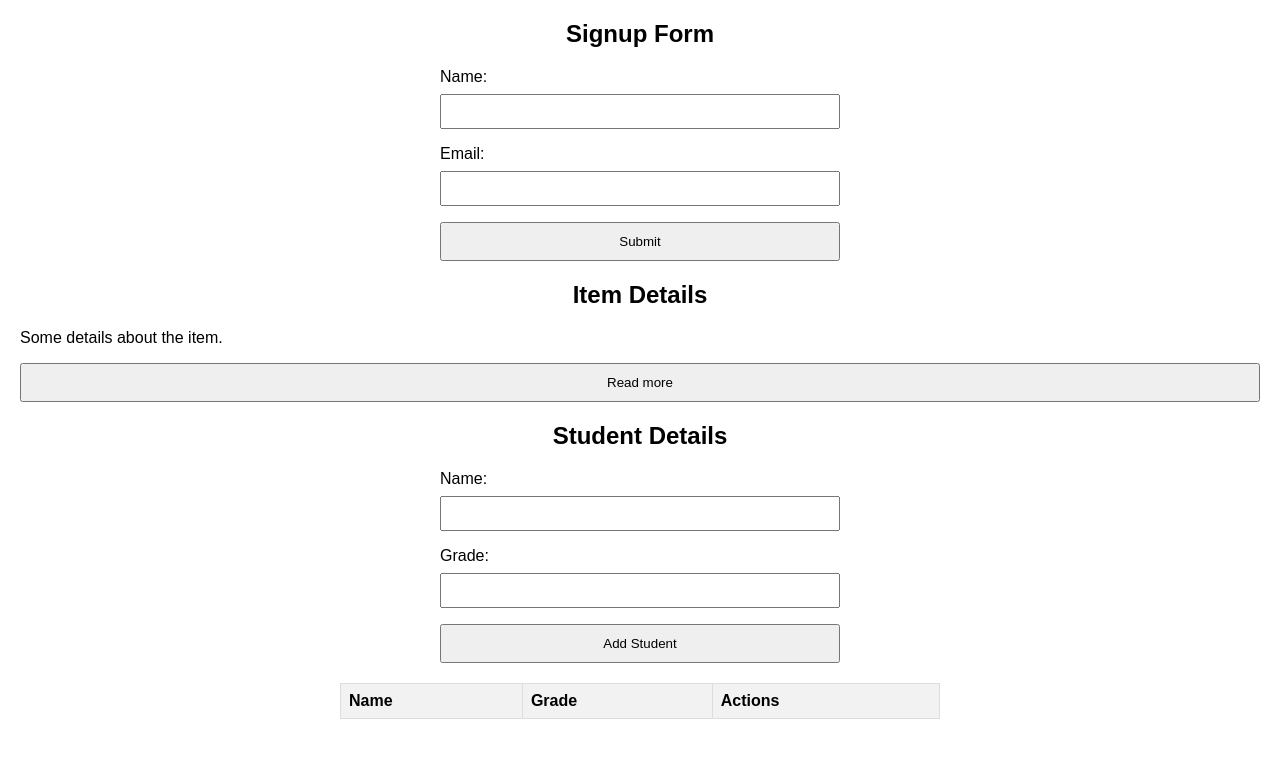
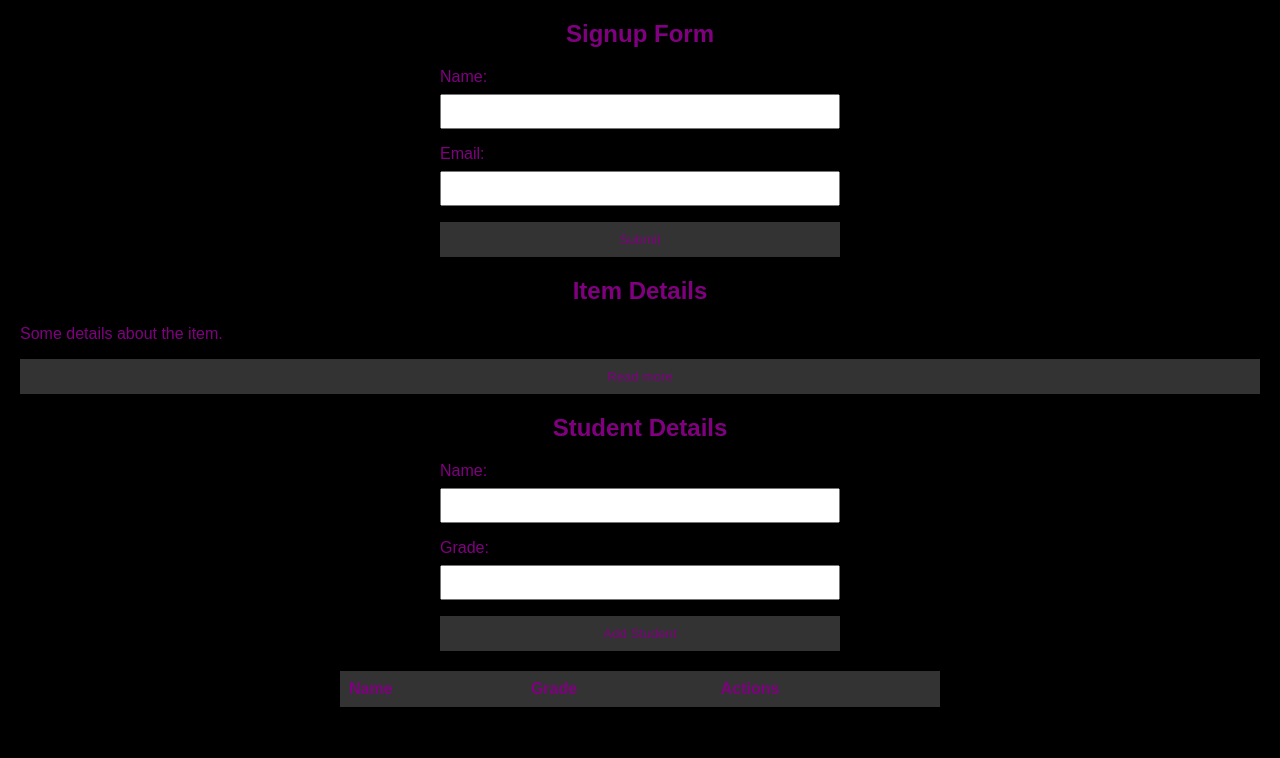
Before and after one commit to Wajih-Khalil/Assign09, a plain HTML site: page index.html in a window 1280 px wide. Drawn offline with Linux system fonts and the light colour scheme.

Commit message:
Update index.html

```diff
--- a/index.html
+++ b/index.html
@@ -10,6 +10,8 @@
     body {
         font-family: 'Arial', sans-serif;
         margin: 20px;
+        background-color: black;
+        color: purple;
     }
 
     h2 {
@@ -37,6 +39,10 @@
         width: 100%;
         padding: 10px;
         box-sizing: border-box;
+        background-color: #333; /* Charcoal grey for the button */
+        color: purple; /* White text for the button */
+        border: none;
+        cursor: pointer;
     }
 
     .hidden {
@@ -51,15 +57,17 @@
     }
 
     th, td {
-            border: 1px solid #ddd;
+        border: 1px solid #333; /* Charcoal grey border for table cells */
         padding: 8px;
         text-align: left;
     }
 
     th {
-            background-color: #f2f2f2;
+        background-color: #333; /* Charcoal grey background for table header */
+        color: purple; /* White text for table header */
     }
 </style>
+
 </head>
 <body>
 
```
Lines whose indentation alone changed are shown as unchanged.
